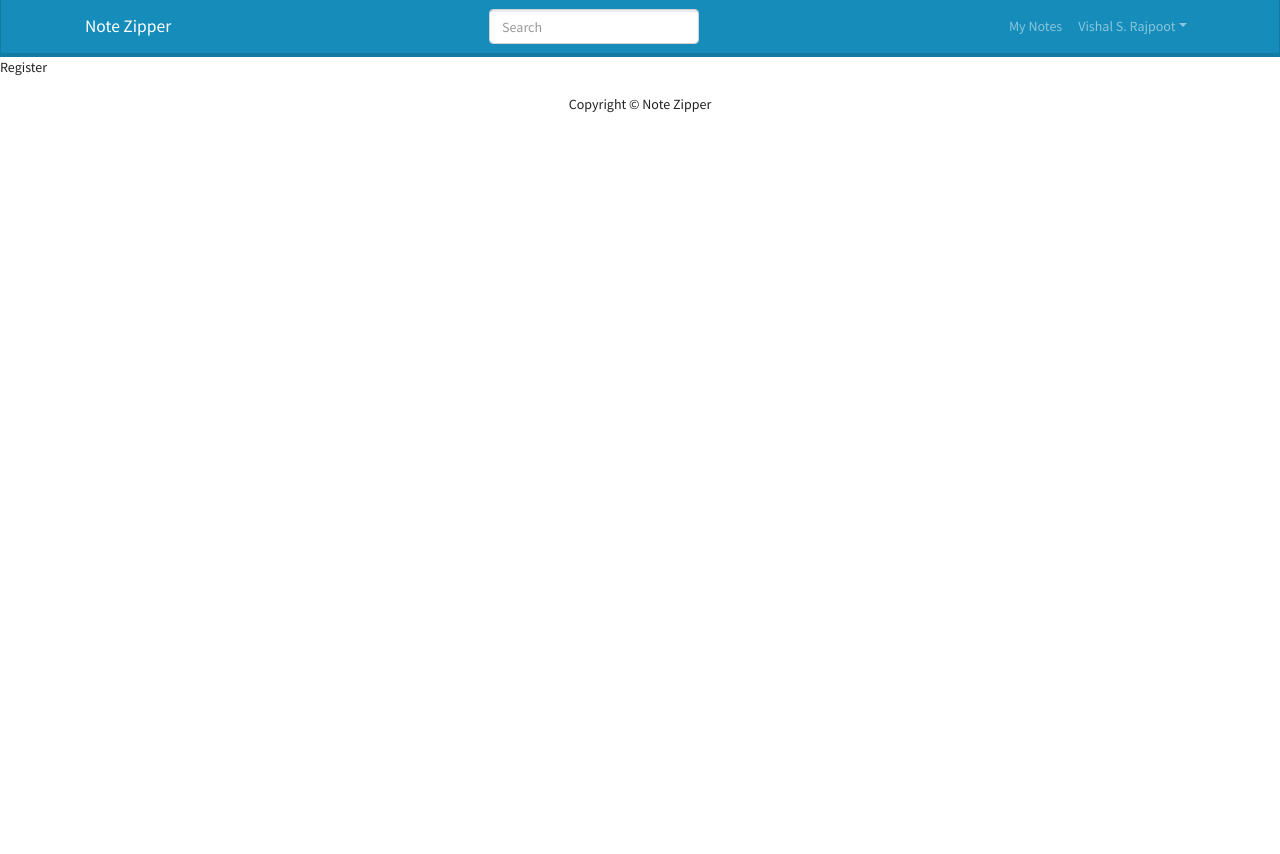
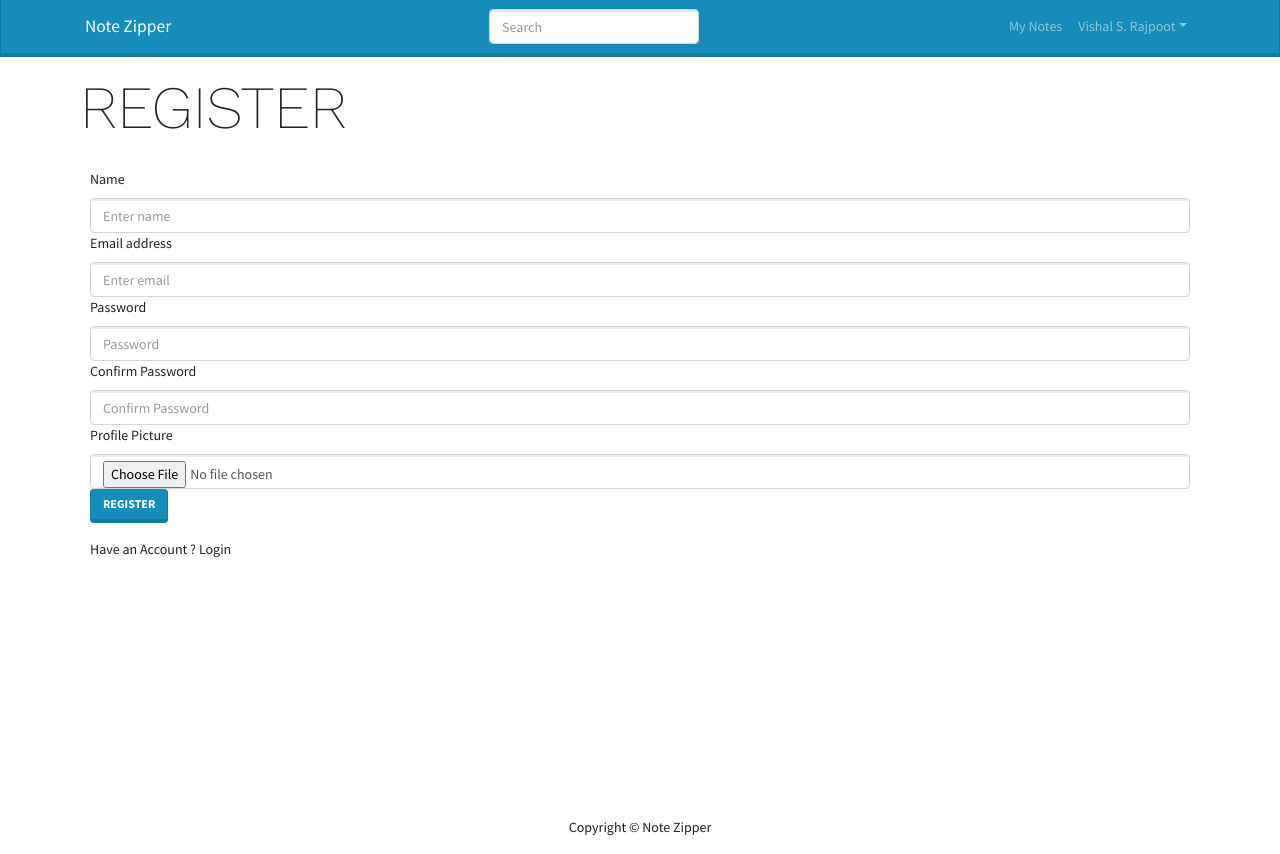
Before and after one commit to vishal-singh-rajpoot/notezipper_mern, a React (Create React App) app in the folder frontend/: page /register in a window 1280 px wide. Before the commit the page ends 800 px from the top, so only its background shows below. Built offline with nearby package versions, Linux system fonts and the light colour scheme.

Commit message:
lec 10 - till 58:01 , RegisterScreen functionality

```diff
--- a/frontend/src/screens/RegisterScreen/RegisterScreen.js
+++ b/frontend/src/screens/RegisterScreen/RegisterScreen.js
@@ -1,5 +1,132 @@
+import React, { useState, useEffect } from "react";
+import { Form, Button, Row, Col } from "react-bootstrap";
+import { Link } from "react-router-dom";
+import Loading from "../../components/Loading";
+import ErrorMessage from "../../components/ErrorMessage";
+import MainScreen from "../../components/MainScreen";
+import axios from "axios";
+
 const RegisterScreen = () => {
-  return <div>Register</div>;
+  const [email, setEmail] = useState("");
+  const [name, setName] = useState("");
+  const [pic, setPic] = useState(
+    "https://icon-library.com/images/anonymous-avatar-icon/anonymous-avatar-icon-25.jpg"
+  );
+  const [password, setPassword] = useState("");
+  const [confirmpassword, setConfirmPassword] = useState("");
+  const [message, setMessage] = useState(null);
+  const [picMessage, setPicMessage] = useState(null);
+  const [error, setError] = useState(false);
+  const [loading, setLoading] = useState(false);
+
+  const submitHandler = async (e) => {
+    e.preventDefault();
+
+    if (password !== confirmpassword) {
+      setMessage("Passwords do not match");
+    } else {
+      setMessage(null);
+      try {
+        const config = {
+          headers: {
+            "Content-type": "application/json",
+          },
+        };
+        setLoading(true);
+
+        const { data } = await axios.post(
+          "/api/users",
+          {
+            name,
+            pic,
+            email,
+            password,
+          }
+          // config
+        );
+
+        console.log(data);
+        setLoading(false);
+        localStorage.setItem("userInfo", JSON.stringify(data));
+      } catch (error) {
+        setError(error.response.data.message);
+      }
+    }
+  };
+
+  return (
+    <MainScreen title="REGISTER">
+      <div className="loginContainer">
+        {error && <ErrorMessage variant="danger">{error}</ErrorMessage>}
+        {message && <ErrorMessage variant="danger">{message}</ErrorMessage>}
+        {loading && <Loading />}
+        <Form onSubmit={submitHandler}>
+          <Form.Group controlId="name">
+            <Form.Label>Name</Form.Label>
+            <Form.Control
+              type="name"
+              value={name}
+              placeholder="Enter name"
+              onChange={(e) => setName(e.target.value)}
+            />
+          </Form.Group>
+
+          <Form.Group controlId="formBasicEmail">
+            <Form.Label>Email address</Form.Label>
+            <Form.Control
+              type="email"
+              value={email}
+              placeholder="Enter email"
+              onChange={(e) => setEmail(e.target.value)}
+            />
+          </Form.Group>
+
+          <Form.Group controlId="formBasicPassword">
+            <Form.Label>Password</Form.Label>
+            <Form.Control
+              type="password"
+              value={password}
+              placeholder="Password"
+              onChange={(e) => setPassword(e.target.value)}
+            />
+          </Form.Group>
+
+          <Form.Group controlId="confirmPassword">
+            <Form.Label>Confirm Password</Form.Label>
+            <Form.Control
+              type="password"
+              value={confirmpassword}
+              placeholder="Confirm Password"
+              onChange={(e) => setConfirmPassword(e.target.value)}
+            />
+          </Form.Group>
+
+          {picMessage && (
+            <ErrorMessage variant="danger">{picMessage}</ErrorMessage>
+          )}
+          <Form.Group controlId="formFile">
+            <Form.Label>Profile Picture</Form.Label>
+            <Form.Control
+              onChange={(e) => postDetails(e.target.files[0])}
+              id="custom-file"
+              type="file"
+              label="Upload Profile Picture"
+              custom
+            />
+          </Form.Group>
+
+          <Button variant="primary" type="submit">
+            Register
+          </Button>
+        </Form>
+        <Row className="py-3">
+          <Col>
+            Have an Account ? <Link to="/login">Login</Link>
+          </Col>
+        </Row>
+      </div>
+    </MainScreen>
+  );
 };
 
 export default RegisterScreen;
```
